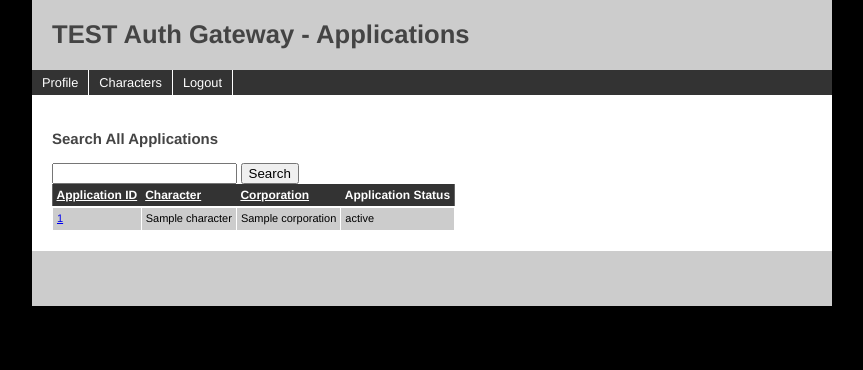
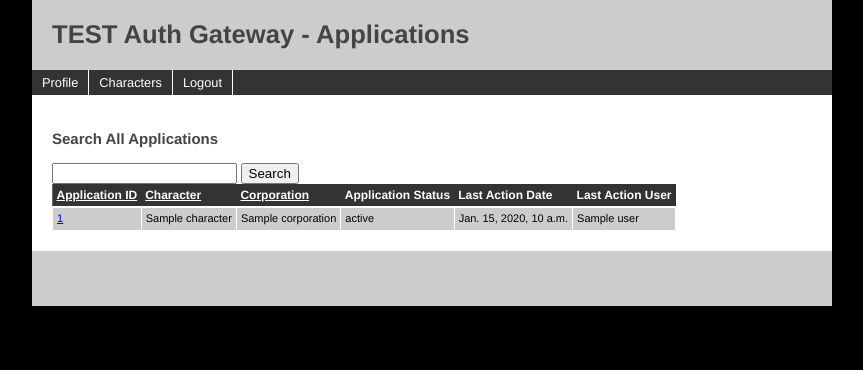
Before and after one commit to nikdoof/test-auth, a Django app: template templates/hr/applications/admin/view_list.html in a window 1280 px wide. Shown: the part 21-391 px from the top of the page, without its empty margins (208-1071 px from the left). Run offline with Django 3.2, Linux system fonts and the light colour scheme; the template is opened without the code that fills it: most values are stand-ins (such as "Sample title", 1, 10 or a date in 2020).

Commit message:
Show the last action date and user on the application list

```diff
--- a/hr/models.py
+++ b/hr/models.py
@@ -76,6 +76,12 @@ class Application(models.Model):
         blacklist.extend(objs)
 
         return blacklist
+
+    @property
+    def last_action(self):
+        if self.audit_set.count():
+            return self.audit_set.all().order_by('-date')[0]
+        return None
 
     def save(self, *args, **kwargs):
 
--- a/templates/hr/applications/admin/view_list.html
+++ b/templates/hr/applications/admin/view_list.html
@@ -15,12 +15,16 @@
 <tr><th><a href="{% url hr.views.admin_applications %}?o=id">Application ID</a></th>
     <th><a href="{% url hr.views.admin_applications %}?o=character">Character</a></th>
     <th><a href="{% url hr.views.admin_applications %}?o=corporation">Corporation</a></th>
-    <th>Application Status</th></tr>
+    <th>Application Status</th>
+    <th>Last Action Date</th>
+    <th>Last Action User</th></tr>
 {% for app in apps %}
 <tr><td><a href="{% url hr.views.view_application app.id %}">{{ app.id }}</a></td>
     <td>{{ app.character }}</td>
     <td>{{ app.corporation }}</td>
     <td>{{ app.get_status_display }}</td>
+    <td>{{ app.last_action.date }}</td>
+    <td>{{ app.last_action.user }}</td>
 </tr>
 {% endfor %}
 </table>
```
